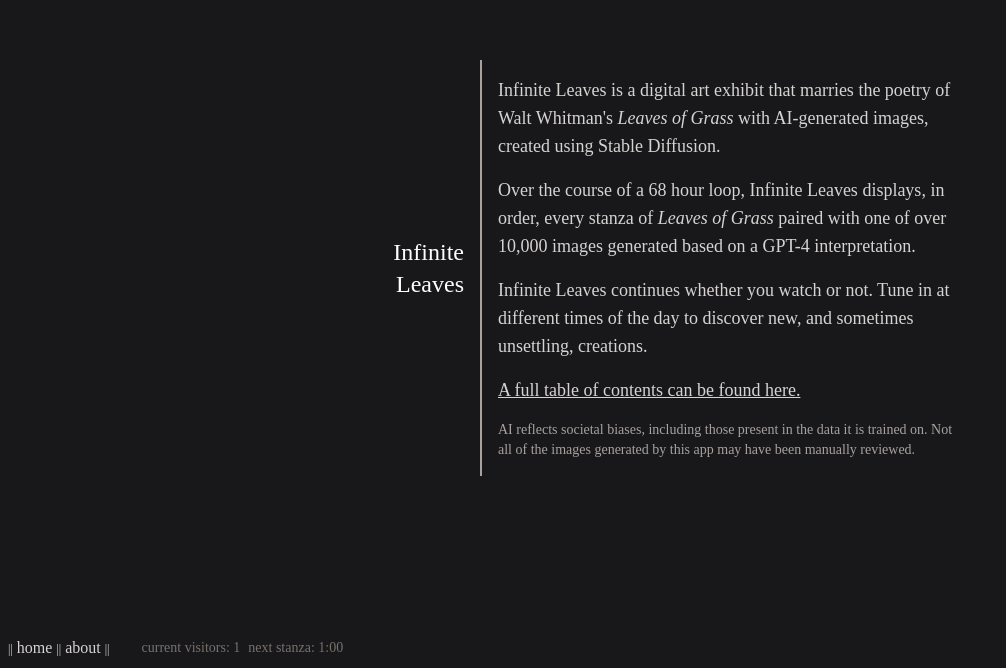
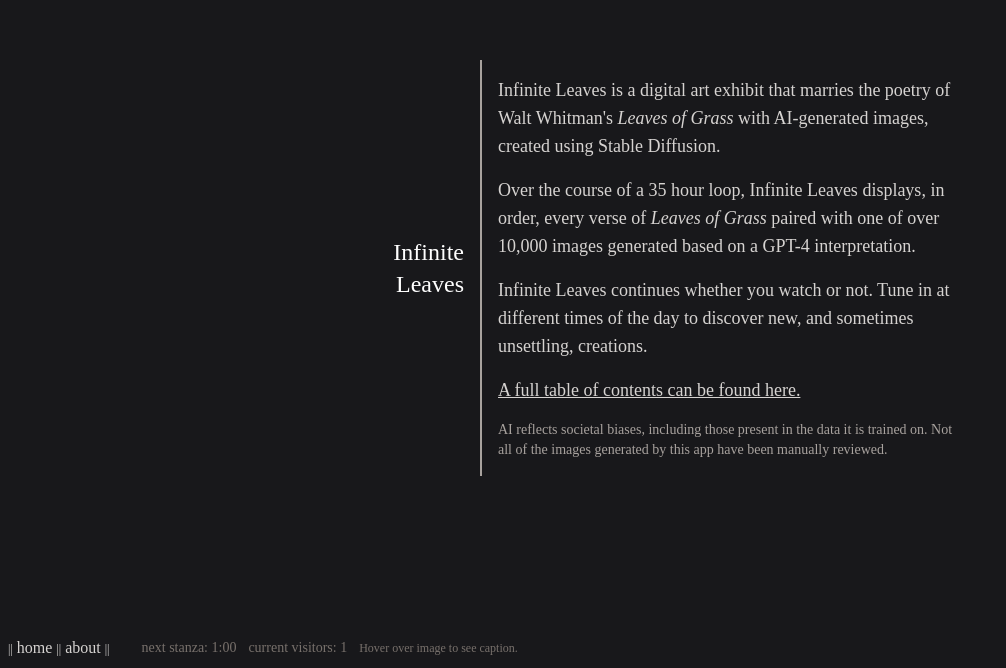
Before and after one commit to rypmaloney/infinite-leaves, a React (Create React App) app in the folder client/: page /about in a window 1280 px wide. Shown: the part 132-800 px from the top of the page, without its empty margins (0-1006 px from the left). Built offline with nearby package versions, Linux system fonts and the light colour scheme; no server answers.

Commit message:
GA4, hover help.

```diff
--- a/client/package.json
+++ b/client/package.json
@@ -11,7 +11,6 @@
         "react": "^18.2.0",
         "react-dom": "^18.2.0",
         "react-router-dom": "^6.10.0",
-        "react-s3": "^1.3.1",
         "react-scripts": "5.0.1",
         "socket.io": "^4.6.1",
         "socket.io-client": "^4.6.1",
--- a/client/public/index.html
+++ b/client/public/index.html
@@ -25,6 +25,20 @@
         <meta name="theme-color" content="#ffffff" />
         <title>Infinite Leaves</title>
     </head>
+    <!-- Google tag (gtag.js) -->
+    <script
+        async
+        src="https://www.googletagmanager.com/gtag/js?id=G-7RF4CN3VWL"
+    ></script>
+    <script>
+        window.dataLayer = window.dataLayer || [];
+        function gtag() {
+            dataLayer.push(arguments);
+        }
+        gtag('js', new Date());
+
+        gtag('config', 'G-7RF4CN3VWL');
+    </script>
     <body class="bg-zinc-800">
         <noscript>You need to enable JavaScript to run this app.</noscript>
         <div id="root"></div>
--- a/client/src/components/About.js
+++ b/client/src/components/About.js
@@ -1,8 +1,6 @@
 import React from 'react';
-import { Link } from 'react-router-dom';
 
-export default function About(props) {
-    const imageUrl = props.imageUrl;
+export default function About() {
     return (
         <div className='flex flex-col md:flex-row max-w-2xl m-auto items-center justify-center between  absolute inset-0  min-h-screen'>
             <div className='text-right p-4 '>
@@ -17,8 +15,8 @@
                     AI-generated images, created using Stable Diffusion.
                 </p>
                 <p>
-                    Over the course of a 68 hour loop, Infinite Leaves displays,
-                    in order, every stanza of <em>Leaves of Grass</em> paired
+                    Over the course of a 35 hour loop, Infinite Leaves displays,
+                    in order, every verse of <em>Leaves of Grass</em> paired
                     with one of over 10,000 images generated based on a GPT-4
                     interpretation.
                 </p>
@@ -38,7 +36,7 @@
                 <p className='text-sm text-stone-400'>
                     AI reflects societal biases, including those present in the
                     data it is trained on. Not all of the images generated by
-                    this app may have been manually reviewed.
+                    this app have been manually reviewed.
                 </p>
             </div>
         </div>
--- a/client/src/components/Footer.js
+++ b/client/src/components/Footer.js
@@ -12,13 +12,16 @@
                 <Link to='/about'>about </Link>{' '}
                 <span className='text-xs'>||</span>{' '}
             </p>
-            <div className='hidden md:inline-flex text-stone-500 space-x-2 text-sm align-bottom m-auto'>
-                <p>current visitors: {socketSize}</p>
+            <div className='hidden md:inline-flex text-stone-500 space-x-3 text-sm m-auto'>
                 <Clock
                     stanza={stanza}
                     intervalDuration={intervalDuration}
                     intervalStartTime={intervalStartTime}
                 />
+                <p>current visitors: {socketSize}</p>
+                <p className='text-xs align-bottom m-auto'>
+                    Hover over image to see caption.
+                </p>
             </div>
         </div>
     );
--- a/client/src/components/PoemMeta.js
+++ b/client/src/components/PoemMeta.js
@@ -1,5 +1,4 @@
 import React, { useState, useEffect } from 'react';
-import { S3Image } from 'react-s3';
 import '../App.css';
 
 const PoemMeta = (props) => {
@@ -27,9 +26,9 @@
                     <span className='text-xs'> ({stanza.order})</span>
                 </h3>
             </div>
-            <div className='m-auto'>
+            <div className='m-auto p-4'>
                 <img
-                    className='p-4 md:p-auto md:h-96 md:w-96 animate'
+                    className='md:p-auto md:h-96 md:w-96 animate'
                     src={imageUrl}
                     title={caption}
                 ></img>
--- a/client/src/index.js
+++ b/client/src/index.js
@@ -27,15 +27,15 @@
     const [intervalStartTime, setIntervalStartTime] = useState(0);
 
     const setPage = (data) => {
-        setNextImageUrl(data['+1'].url);
         setImageUrl(data['+0'].url);
         setCurrentStanza(data['+0']);
         setPrevStanzas(filterKeys(data, '-'));
         setNextStanzas(filterKeys(data, '+'));
-        setSocketSize(JSON.parse(data['size']));
 
         setIntervalStartTime(JSON.parse(data['start']));
         setIntervalDuration(JSON.parse(data['interval']));
+        setSocketSize(JSON.parse(data['size']));
+        setNextImageUrl(data['+1'].url);
 
         appHeight();
     };
@@ -100,10 +100,7 @@
                                 />
                             }
                         />
-                        <Route
-                            path='/about'
-                            element={<About imageUrl={imageUrl} />}
-                        />
+                        <Route path='/about' element={<About />} />
                     </Routes>
                     <Footer
                         socketSize={socketSize}
```
